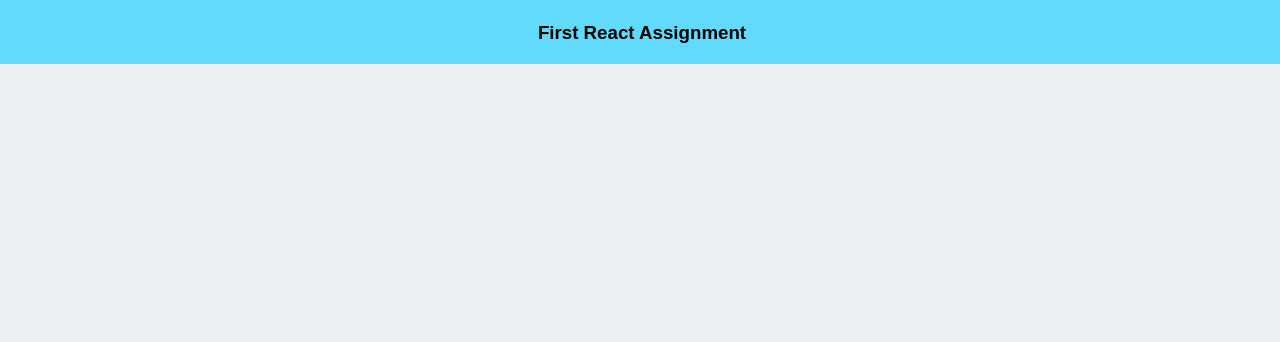
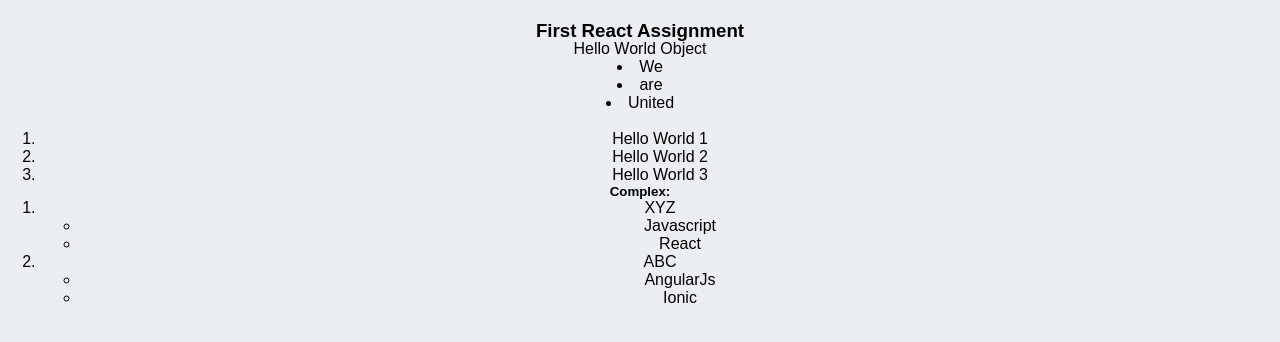
Before and after one commit to omerkhan8/React-Tasks, a React (Create React App) app in the folder react-assignment-1/: page / in a window 1280 px wide. Shown: the top 342 px of the page. Built offline with nearby package versions, Linux system fonts and the light colour scheme.

Commit message:
complex variables in JSX

```diff
--- a/react-assignment-1/src/App.js
+++ b/react-assignment-1/src/App.js
@@ -1,11 +1,39 @@
 import React, { Component } from 'react';
-import logo from './logo.svg';
 import './App.css';
 
 class App extends Component {
   render() {
+
+    const name = "Hello World";
+    const obj = { name: "Hello World Object" }
+    const data = ['We', 'are', 'United'] //Show these in seperate tags
+    const list = [{ name: "Hello World 1" }, { name: "Hello World 2" }, { name: "Hello World 3" }] //Show these in seperate tags
+    const complex = [{ company: 'XYZ', jobs: ['Javascript', 'React'] }, { company: 'ABC', jobs: ['AngularJs', 'Ionic'] }]
+
+
     return (
-      <div class = "nav"><h3>First React Assignment </h3></div>
+      <div id="main">
+        <div id="nav"><h3>First React Assignment </h3></div>
+        <div>
+          <p>{name}
+            <br />
+            {obj.name}
+            <br />
+            {data.map(val => <li key={Math.random().toString().slice(2, 6)} >{val}</li>)}
+            <br />
+          </p>
+          <ol>
+            {list.map(val => <li key={Math.random().toString().slice(2, 6)}>{val.name}</li>)}
+          </ol>
+          <h5>Complex:</h5>
+          <ol>
+            {complex.map(val => <li key={Math.random().toString().slice(2, 6)}>{val.company}
+              <ul>{val.jobs.map(items => <li key={Math.random().toString().slice(1, 6)}>{items}</li>)}</ul></li>)}
+          </ol>
+
+        </div>
+
+      </div>
     );
   }
 }
```
